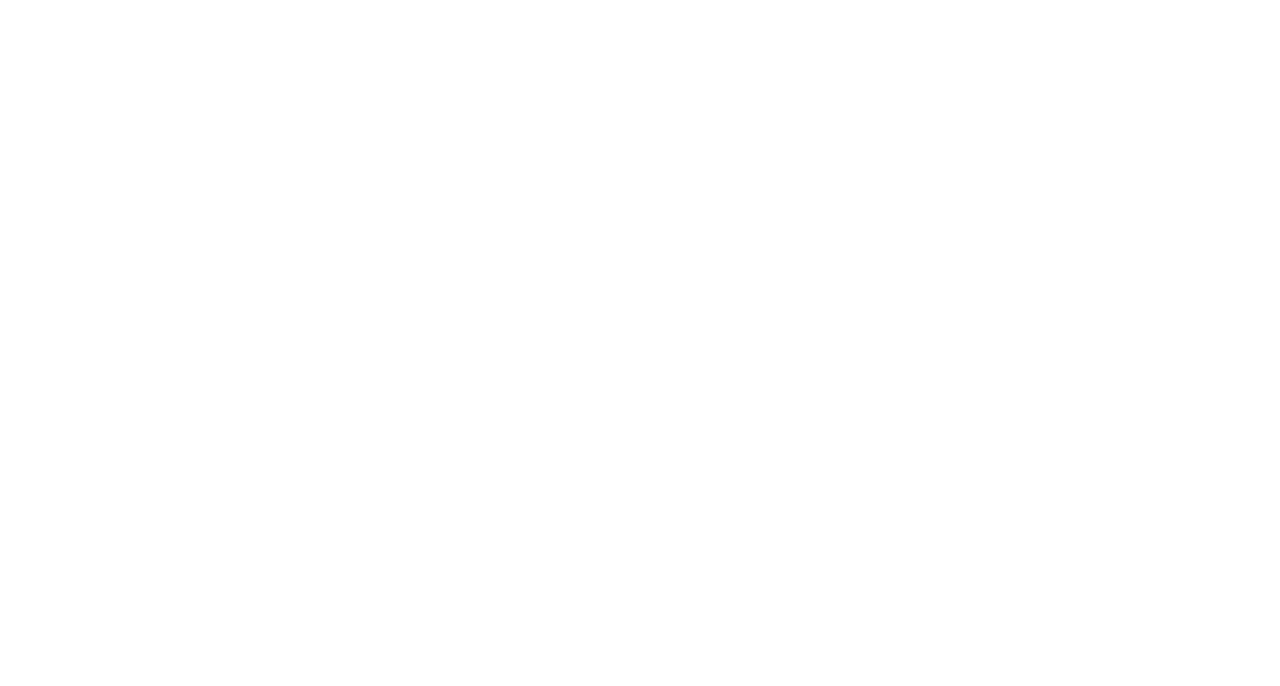
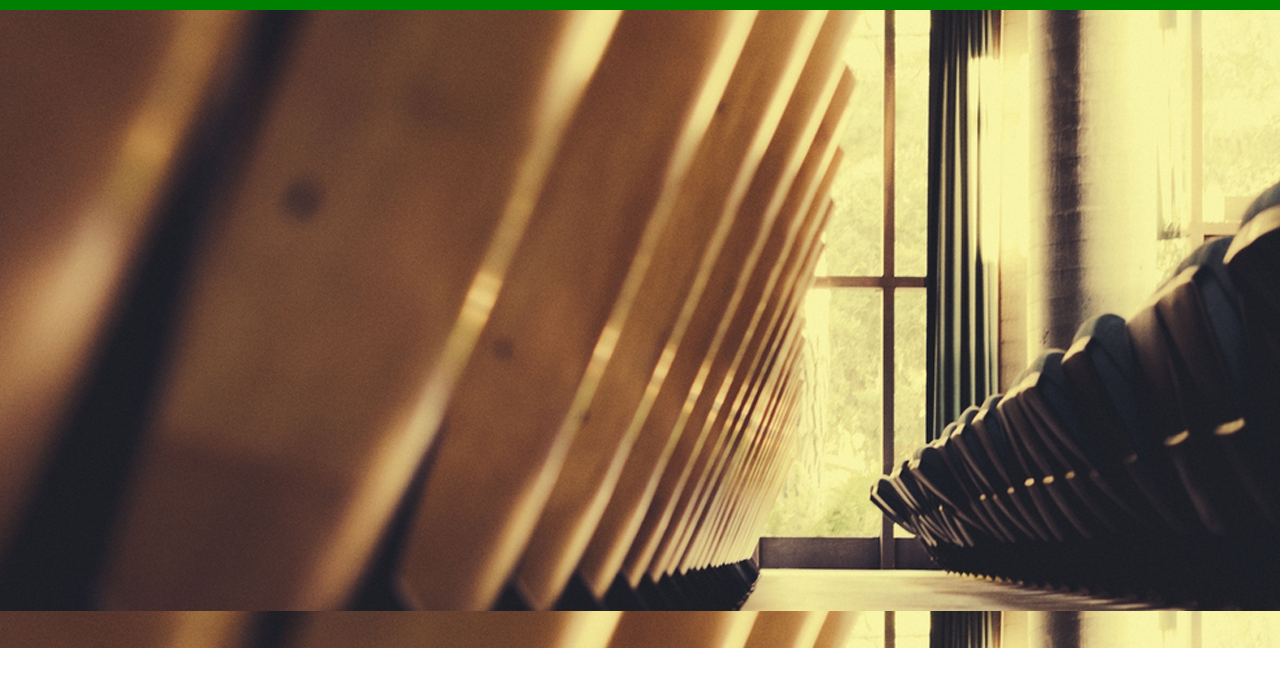
Before and after one commit to welderlsantiago/Notify, a plain HTML site: page index.html in a window 1280 px wide. Drawn offline with Linux system fonts and the light colour scheme.

Commit message:
Realizar o navbar com a faixa verde

```diff
--- a/index.html
+++ b/index.html
@@ -8,6 +8,8 @@
     <link rel="stylesheet" href="style.css">
 </head>
 <body>
+    <header>
 
+    </header>
 </body>
 </html>
--- a/style.css
+++ b/style.css
@@ -0,0 +1,17 @@
+body{
+    margin: 0;
+    display: grid;
+    grid-template-areas: 'navbar navbar navbar navbar'
+                         'section section aside aside'
+                         'section section aside aside'
+                         'section section aside aside'
+                         'footer footer footer footer';
+    grid-template-rows: 81vh 60vh 30vh;
+    grid-template-columns: 25vw 25vw 25vw 25vw;
+}
+header {
+    border-top: 10px solid green;
+    grid-area: navbar;
+    background-image: url(images/banner.png);
+
+}
```
Also changed, not shown: images/banner.png (added), images/hand.png (added), images/icone-android.png (added), images/icone-ios.png (added), images/icone-windows.png (added), images/icone1.png (added), images/icone2.png (added), images/icone3.png (added), images/notify_psd_theme.jpg (added), images/pessoa1.jpg (added).
